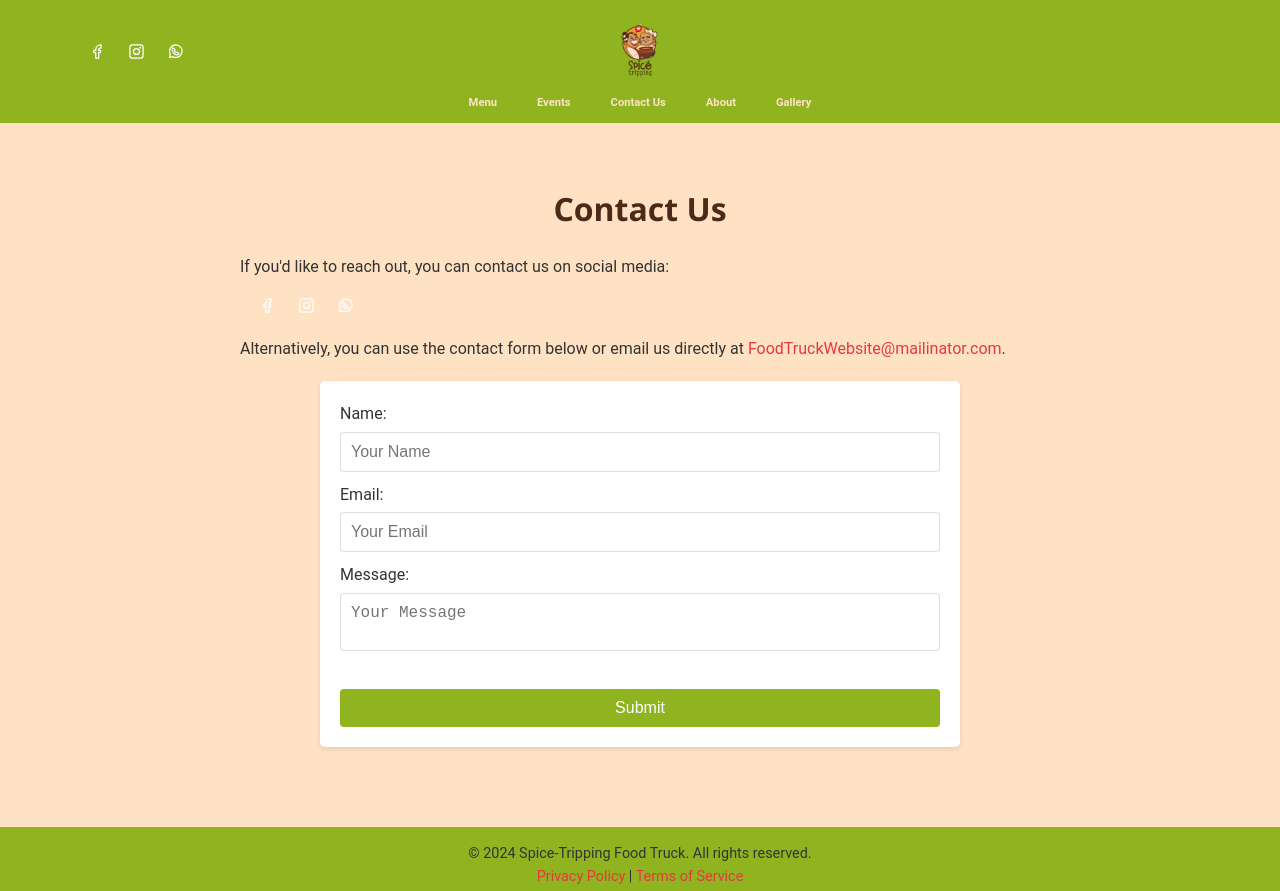
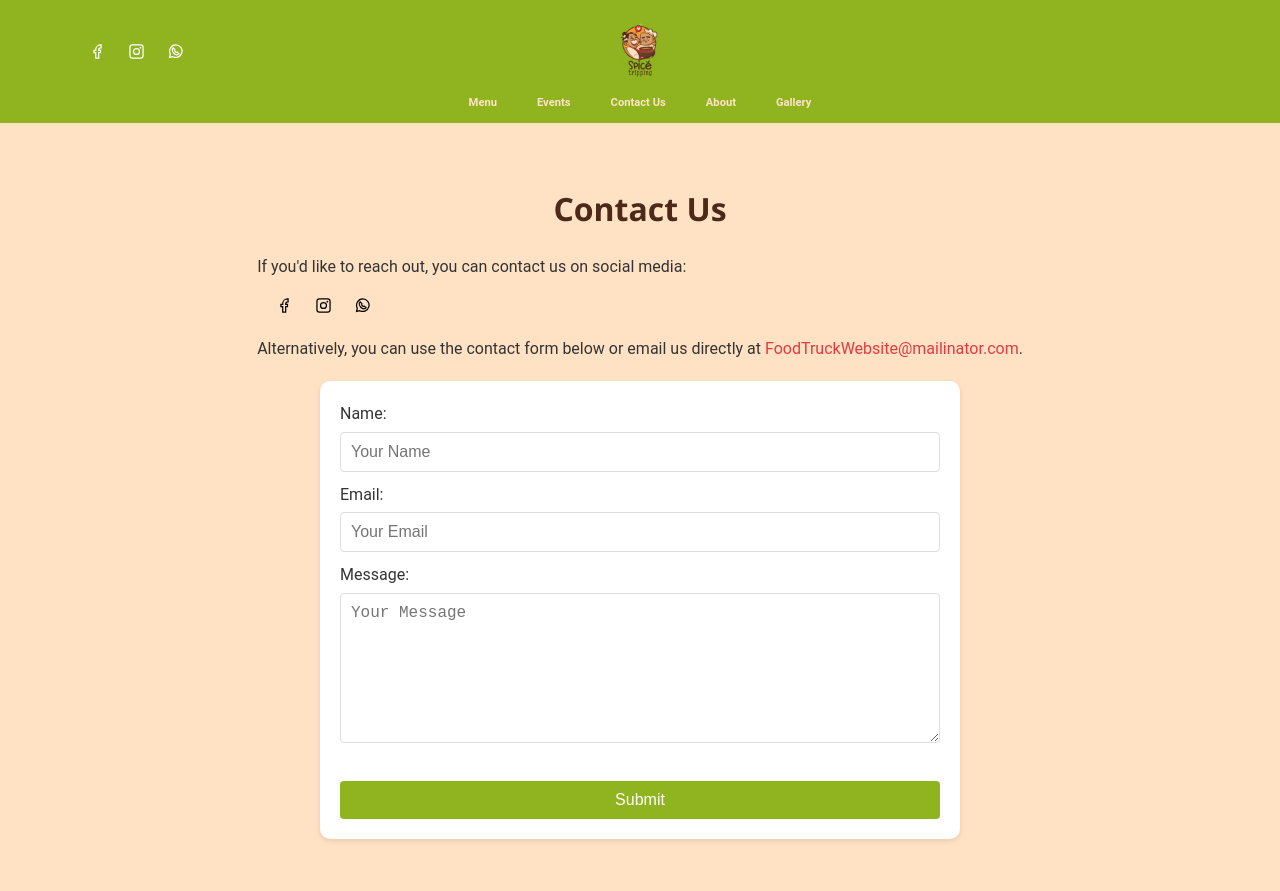
Before and after one commit to kuchenrolle/FoodTruckWebsite, a plain HTML site: page docs/contact.html in a window 1280 px wide. Shown: the top 891 px of the page. Drawn offline with Linux system fonts and the light colour scheme.

Commit message:
style form

```diff
--- a/docs/contact.html
+++ b/docs/contact.html
@@ -11,8 +11,8 @@
 
 <body>
   <div id="header"></div>
-  <main>
-    <div class="container">
+  <mai class="container"n>
+    <div>
       <h1>Contact Us</h1>
 
       <!-- Contact Information with Social Media Icons -->
--- a/docs/css/styles.css
+++ b/docs/css/styles.css
@@ -381,12 +381,15 @@ h2 {
   left: 10px;
 }
 
+.contact-info .social-icons img {
+  filter: none;
+}
 
 /* Form Styling */
 form {
   background: var(--white);
   padding: 20px;
-  border-radius: 5px;
+  border-radius: 10px;
   box-shadow: 0 2px 5px var(--shadow-color);
   max-width: 600px;
   margin: 20px auto;
@@ -402,6 +405,11 @@ form textarea {
   font-size: 1rem;
   box-sizing: border-box; /* Ensures padding doesn't affect total width */
   resize: none;
+}
+
+form #message {
+  height: 150px; /* Adjust the height value as needed */
+  resize: vertical; /* Allows the user to resize the textarea vertically */
 }
 
 form button {
```
Also changed, not shown: docs/index.html (+1 -1 lines).
